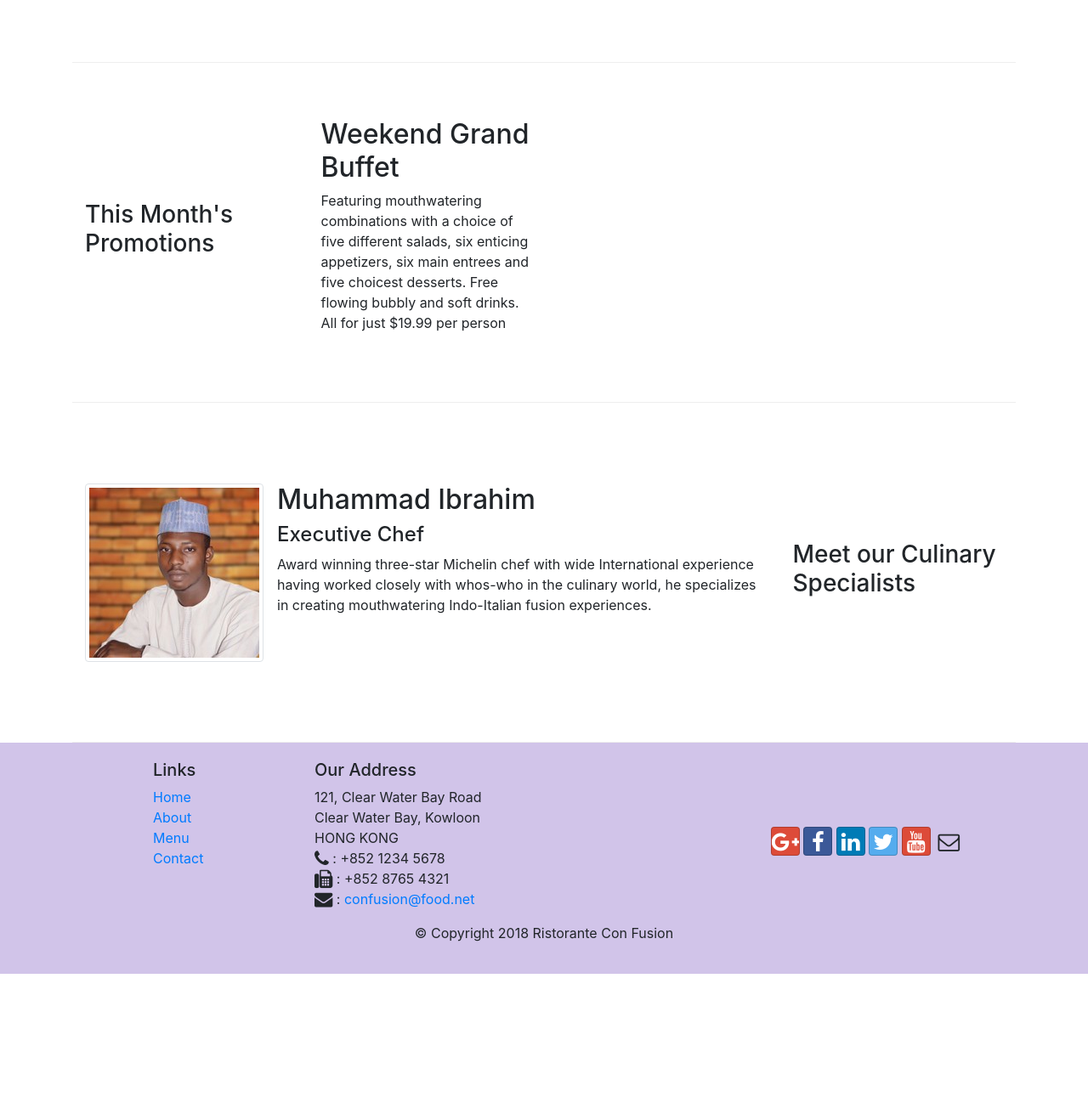
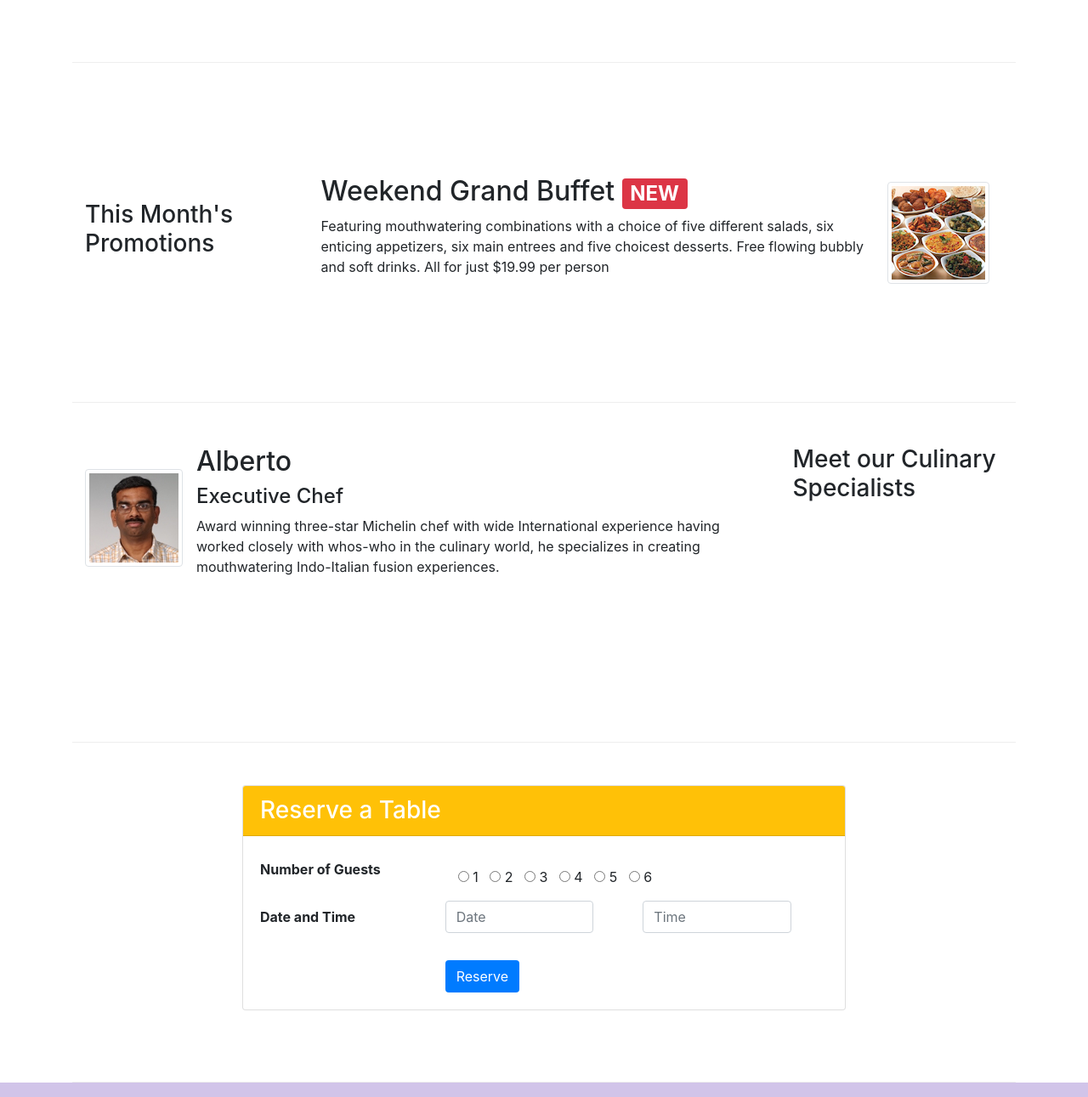
Before and after one commit to muhdibee/confusion, a website: page index.html in a window 1280 px wide. Shown: the part 660-1951 px from the top of the page at 85% size. Before the commit the page ends 1806 px from the top, so only its background shows below. Drawn offline with nearby package versions, Linux system fonts and the light colour scheme.

Commit message:
Assigment 2

```diff
--- a/css/styles.css
+++ b/css/styles.css
@@ -41,7 +41,3 @@ body {
 .navbar-dark {
 	background-color: #512DA8
 }
-
-.clr-white {
-	color: #ffffff;
-}
--- a/index.html
+++ b/index.html
@@ -29,12 +29,8 @@
                     <li class="nav-item"><a class="nav-link" href="./contactus.html"><span class="fa fa-address-card fa-lg"></span> Contact</a></li>
                 </ul>
             </div>
-
         </div>
-
     </nav>
-
-
     <header class="jumbotron">
         <div class="container">  <!-- container 1 -->
             <div class="row row-header">
@@ -44,6 +40,9 @@
                 </div>
                 <div class="col-12 col-sm align-self-center">
                     <img src="img/logo.png" class="img-fluid">
+                </div>
+                <div class="col-12 col-sm align-self-center">
+                    <a class="btn btn-block bg-warning align-self-center" role="button" href="#reservation"><strong>Reserve Table</strong></a>
                 </div>
             </div>
         </div>
@@ -65,29 +64,66 @@
             </div>
         </div>
 
-
         <div class="row row-content align-items-center"> <!-- row 2 -->
-            <div class="col-12 col-sm-4 col-md-3">
+            <div class="col-12 col-sm-3">
                 <h3>This Month's Promotions</h3>
             </div>
-            <div class="col-12 col-sm-4 col-md-3">
-                <h2>Weekend Grand Buffet</h2>
-                <p>Featuring mouthwatering combinations with a choice of five different salads, six enticing appetizers, six main entrees and five choicest desserts. Free flowing bubbly and soft drinks. All for just $19.99 per person </p>
+            <div class="col-12 col-sm">
+                <div class="media">
+                    <div class="media-body">
+                        <h2>Weekend Grand Buffet <span class="badge badge-danger">NEW</span></h2>
+                        <p>Featuring mouthwatering combinations with a choice of five different salads, six enticing appetizers, six main entrees and five choicest desserts. Free flowing bubbly and soft drinks. All for just $19.99 per person </p>
+                    </div>
+                    <img class="d-flex mr-3 img-thumbnail align-self-center" src="img/buffet.png" alt="Buffet">
+                </div>
             </div>
         </div>
 
-        <div class="row row-content align-items-center"> <!-- row 3 -->
-             <div class="col-12 col-sm-4 order-sm-last col-md-3">
+        <div class="row row-content"> <!-- row 3 -->
+               <div class="col-12 col-sm-4 col-md-3 order-sm-last">
                 <h3>Meet our Culinary Specialists</h3>
             </div>
-            <div class="col-12 col-sm-4 order-sm-first col-md">
+            <div class="col-12 order-sm-first col-md">
                 <div class="media">
-                    <img class="img-thumbnail d-flex mr-3 align-self-center" src="img/muhd.jpg" alt="Muhammad Ibrahim">
+                    <img class="img-thumbnail d-flex mr-3 align-self-center" src="img/alberto.png" alt="Alberto">
                     <div class="media-body">
-                        <h2 class="mt-0">Muhammad Ibrahim</h2>
+                        <h2 class="mt-0">Alberto</h2>
                         <h4>Executive Chef</h4>
                         <p class="d-none d-sm-block">Award winning three-star Michelin chef with wide International experience having worked closely with whos-who in the culinary world, he specializes in creating mouthwatering Indo-Italian fusion experiences. </p>
 
+                    </div>
+                </div>
+            </div>
+        </div>
+        <div class="row row-content justify-content-center">
+            <div class="col-12 col-sm-8">
+                <div class="card" id="reservation">
+                    <h3 class="card-header bg-warning text-white">Reserve a Table</h3>
+                    <div class="card-body">
+                        <form>
+                            <div class="row">
+                                <label class="col-12 col-sm-4 col-form-label" for="guests"><strong>Number of Guests</strong></label>
+                                <div class="col-12 col-sm-8  mt-3">
+                                    <input class="" type="radio" name="guests" value="1"> 1&nbsp;&nbsp;
+                                    <input class="" type="radio" name="guests" value="2"> 2&nbsp;&nbsp;
+                                    <input class="" type="radio" name="guests" value="3"> 3&nbsp;&nbsp;
+                                    <input class="" type="radio" name="guests" value="4"> 4&nbsp;&nbsp;
+                                    <input class="" type="radio" name="guests" value="5"> 5&nbsp;&nbsp;
+                                    <input class="" type="radio" name="guests" value="6"> 6
+                                </div>
+                            </div>
+
+                            <div class="row mt-3">
+                                <label class="col-8 col-sm-4 col-form-label" for="date time"><strong>Date and Time</strong></label>
+                                   <input class="col-8 col-sm-3 mr-auto form-control" type="text" name="date" placeholder="Date">
+                                   <input class="col-8 col-sm-3 mr-auto form-control" type="text" name="time" placeholder="Time">
+                            </div>
+
+                           <div class="row  mt-3">
+                                <button class="offset-4 mt-3 btn bg-primary text-white align-self-center">Reserve</button>
+                           </div>
+
+                        </form>
                     </div>
                 </div>
             </div>
@@ -139,7 +175,6 @@
     <script src="node_modules/jquery/dist/jquery.slim.min.js"></script>
     <script src="node_modules/popper.js/dist/umd/popper.min.js"></script>
     <script src="node_modules/bootstrap/dist/js/bootstrap.min.js"></script>
-
 </body>
 
 </html>
```
Also changed, not shown: aboutus.html (+3 -0 lines), contactus.html (+3 -0 lines).
